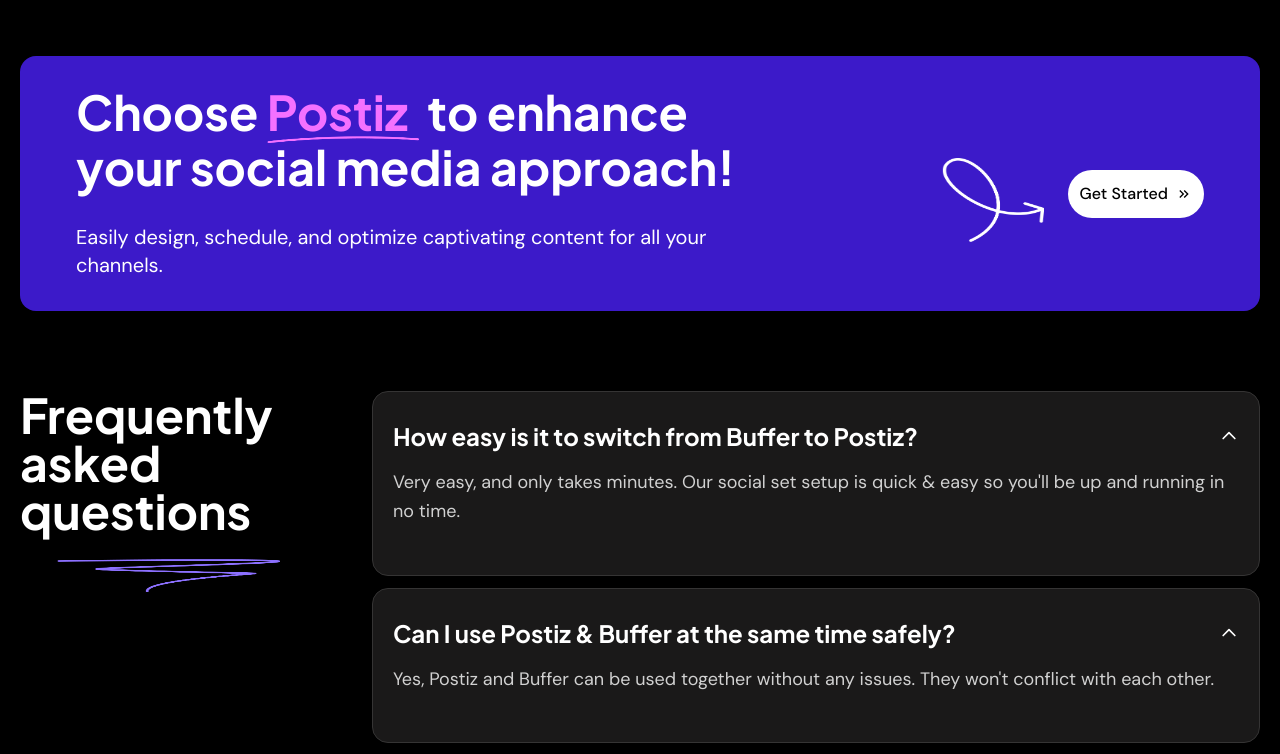
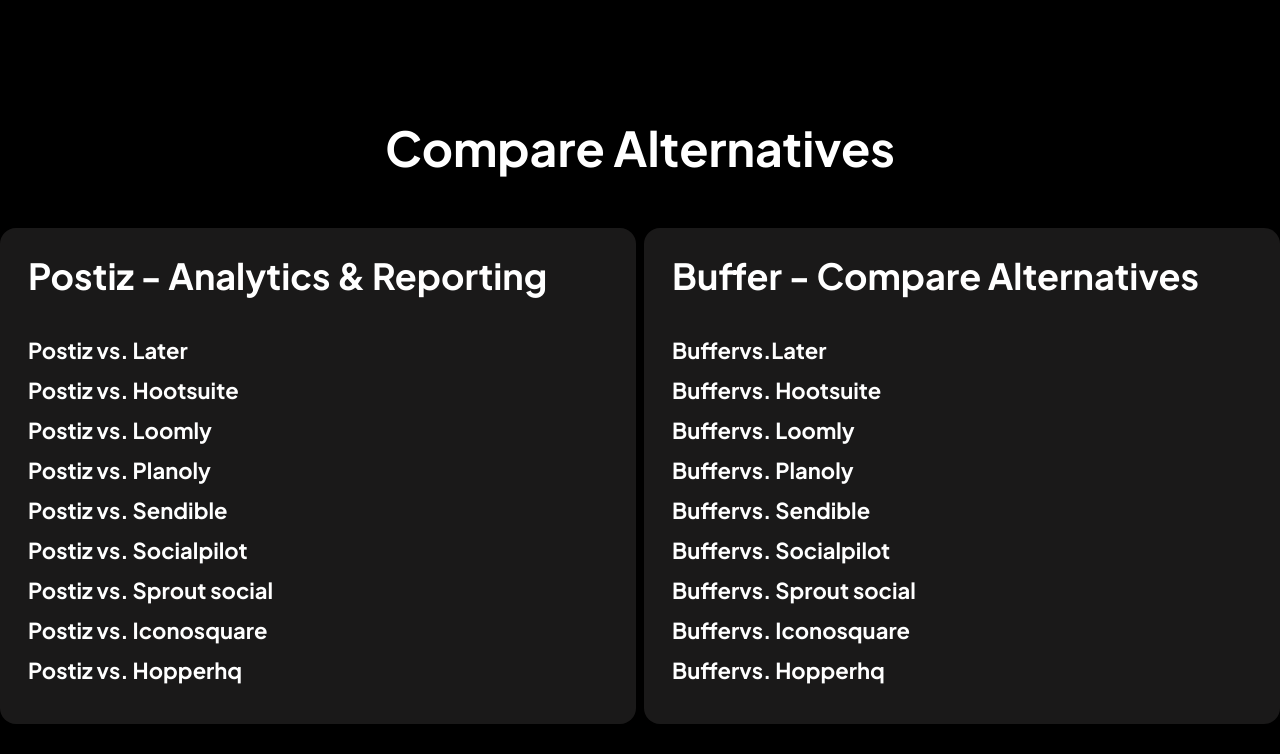
Before and after one commit to Oishee90/crazy-devs-task, a Next.js app: page / in a window 1280 px wide. Shown: the part 10920-11674 px from the top of the page. Built offline with nearby package versions, Linux system fonts and the light colour scheme.

Commit message:
complte compare section

```diff
--- a/app/Component/ComAlt.jsx
+++ b/app/Component/ComAlt.jsx
@@ -0,0 +1,27 @@
+"use client"
+import React from 'react';
+import PostizCom from './Compare/PostizCom';
+import BufferCom from './Compare/BufferCom';
+
+const ComAlt = () => {
+    return (
+        <div className='py-20'>
+        <div className=''>
+        <h1 className='text-center mt-7 mb-14 plus-jakarta text-2xl font-bold md:text-3xl lg:text-5xl text-white'>
+        Compare Alternatives
+    </h1>
+    <div className='flex  lg:flex-row flex-col lg:justify-around items-center gap-5 md:gap-2'>
+     <div className='w-full lg:w-1/2'>
+<PostizCom></PostizCom>
+     </div>
+     <div className='w-full lg:w-1/2'>
+
+  <BufferCom></BufferCom>
+     </div>
+    </div>
+        </div>
+    </div>
+    );
+};
+
+export default ComAlt;
--- /dev/null
+++ b/app/Component/Compare/BufferCom.jsx
@@ -0,0 +1,28 @@
+import React from 'react';
+
+const BufferCom = () => {
+    return (
+        <div className='h-full  w-full bg-[#1A1919] rounded-2xl text-white'>
+        <div className='lg:pr-7 lg:pl-7 lg:pb-7 md:pt-7 p-4'>
+        <h1 className='text-2xl lg:text-4xl text-white font-bold plus-jakarta'>Buffer - Compare Alternatives</h1>
+        <div>
+        <h4 className='mt-10 mb-3 text-lg text-white lg:text-[22px] font-bold plus-jakarta '>Buffervs.Later</h4>
+<h4 className='mb-3 text-lg text-white lg:text-[22px] font-bold plus-jakarta '>Buffervs. Hootsuite</h4>
+<h4 className='mb-3 text-lg text-white lg:text-[22px] font-bold plus-jakarta '>Buffervs. Loomly</h4>
+<h4 className='mb-3 text-lg text-white lg:text-[22px] font-bold plus-jakarta '>Buffervs. Planoly</h4>
+<h4 className='mb-3 text-lg text-white lg:text-[22px] font-bold plus-jakarta '>Buffervs. Sendible</h4>
+<h4 className='mb-3 text-lg text-white lg:text-[22px] font-bold plus-jakarta '>Buffervs. Socialpilot</h4>
+<h4 className='mb-3 text-lg text-white lg:text-[22px] font-bold plus-jakarta '>Buffervs. Sprout social</h4>
+<h4 className='mb-3 text-lg text-white lg:text-[22px] font-bold plus-jakarta '>Buffervs. Iconosquare</h4>
+<h4 className='mb-3 text-lg text-white lg:text-[22px] font-bold plus-jakarta '>Buffervs. Hopperhq</h4>
+
+
+       </div>
+
+        </div>
+
+    </div>
+    );
+};
+
+export default BufferCom;
--- /dev/null
+++ b/app/Component/Compare/PostizCom.jsx
@@ -0,0 +1,31 @@
+"use client"
+import React from 'react';
+import Image from "next/image";
+
+const PostizCom = () => {
+    return (
+        <div className='h-full  w-full bg-[#1A1919] rounded-2xl text-white'>
+        <div className='lg:pr-7 lg:pl-7 lg:pb-7 md:pt-7 p-4'>
+        <h1 className='text-2xl lg:text-4xl text-white font-bold plus-jakarta'>Postiz - Analytics & Reporting</h1>
+        <div>
+        <h4 className='mt-10  mb-3 text-lg text-white lg:text-[22px] font-bold plus-jakarta '>Postiz vs. Later</h4>
+        <h4 className=' mb-3 text-lg text-white lg:text-[22px] font-bold plus-jakarta '>Postiz vs. Hootsuite</h4>
+        <h4 className='  mb-3  text-lg text-white lg:text-[22px] font-bold plus-jakarta '>Postiz vs. Loomly</h4>
+        <h4 className='  mb-3  text-lg text-white lg:text-[22px] font-bold plus-jakarta '>Postiz vs. Planoly</h4>
+        <h4 className='  mb-3 text-lg text-white lg:text-[22px] font-bold plus-jakarta '>Postiz vs. Sendible</h4>
+        <h4 className=' mb-3 text-lg text-white lg:text-[22px] font-bold plus-jakarta '>Postiz vs. Socialpilot</h4>
+        <h4 className='  mb-3 text-lg text-white lg:text-[22px] font-bold plus-jakarta '>Postiz vs. Sprout social</h4>
+        <h4 className='  mb-3 text-lg text-white lg:text-[22px] font-bold plus-jakarta '>Postiz vs. Iconosquare</h4>
+        <h4 className='  mb-3 text-lg text-white lg:text-[22px] font-bold plus-jakarta '>Postiz vs. Hopperhq</h4>
+
+
+
+       </div>
+
+        </div>
+
+    </div>
+    );
+};
+
+export default PostizCom;
--- a/app/page.js
+++ b/app/page.js
@@ -13,6 +13,7 @@ import SocialMedia from "./Component/SocialMedia";
 import Team from "./Component/Team";
 import SocialInbox from "./Component/SocialInbox";
 import Summary from "./Component/Summary";
+import ComAlt from "./Component/ComAlt";
 
 export default function Home() {
   return (
@@ -28,6 +29,7 @@ export default function Home() {
    <Team></Team>
    <SocialInbox></SocialInbox>
    <Summary></Summary>
+   <ComAlt></ComAlt>
     <ChoosePostiz></ChoosePostiz>
     <Faq></Faq>
 
```
